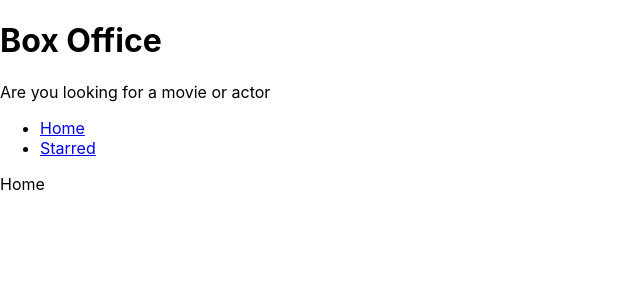
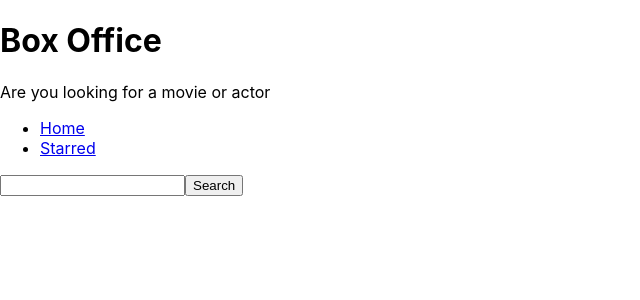
Before and after one commit to abhishekkotangale/box-office-api-project-with-starred-button, a React (Create React App) app: page / in a window 1280 px wide. Shown: the top 300 px of the page, without its empty margins (0-640 px from the left). Built offline with nearby package versions, Linux system fonts and the light colour scheme.

Commit message:
created input and fetch result from api called tv maze

```diff
--- a/src/pages/Home.js
+++ b/src/pages/Home.js
@@ -1,9 +1,33 @@
-import React from 'react'
+import React , {useState} from 'react'
 import MainPageLayout from '../components/MainPageLayout'
 
 const Home = () => {
+
+  const [input , setInput] = useState('');
+
+  const onSeach = () => {
+    fetch(`https://api.tvmaze.com/search/shows?q=${input}`).then(r => r.json()).then(result => {
+      console.log(result);
+    })
+  };
+
+  const onInputChange = (ev) => {
+    setInput(ev.target.value);
+  };
+
+  const onKeyDown = (ev) => {
+    if(ev.keyCode === 13){
+      onSeach();
+    }
+  }
+
+
+
   return (
-    <MainPageLayout>Home</MainPageLayout>
+    <MainPageLayout>
+      <input type="text" onChange={onInputChange} onKeyDown={onKeyDown} value={input}/>
+      <button type='button' onClick={onSeach}>Search</button>
+    </MainPageLayout>
   )
 }
 
```
